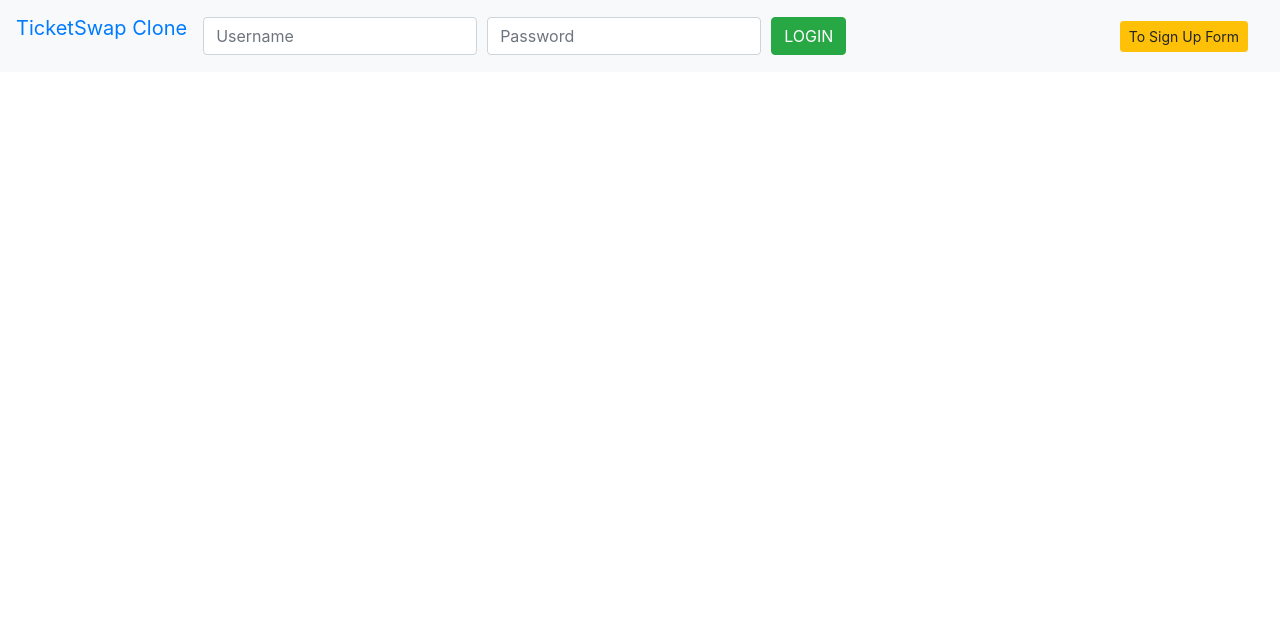
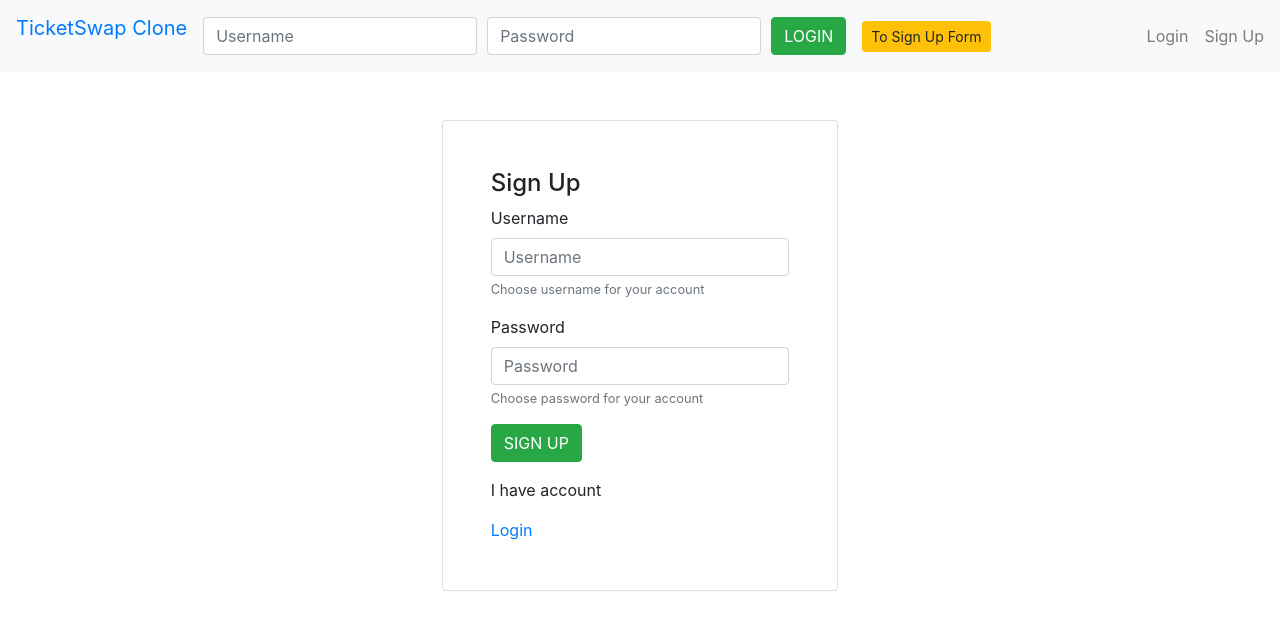
Before and after one commit to jkarelins/cd-final-assignment-client, a React (Create React App) app: page /register in a window 1280 px wide. Shown: the top 630 px of the page. Built offline with nearby package versions, Linux system fonts and the light colour scheme.

Commit message:
different pages for signup and login

```diff
--- a/src/App.jsx
+++ b/src/App.jsx
@@ -7,6 +7,8 @@ import AppContent from "./components/AppContent";
 import CreateEvent from "./components/CreateEvent";
 import UpdateAndShowEvent from "./components/UpdateAndShowEvent";
 import ShowTicket from "./components/ShowTicket";
+import LoginPage from "./components/LoginPage";
+import RegisterPage from "./components/RegisterPage";
 
 class App extends Component {
   render() {
@@ -18,6 +20,8 @@ class App extends Component {
           <Route path="/create-event" exact component={CreateEvent} />
           <Route path="/event/:id" component={UpdateAndShowEvent} />
           <Route path="/ticket/:id" component={ShowTicket} />
+          <Route path="/login" component={LoginPage} />
+          <Route path="/register" component={RegisterPage} />
         </Switch>
       </Provider>
     );
--- a/src/components/AllEvents.jsx
+++ b/src/components/AllEvents.jsx
@@ -16,7 +16,7 @@ class AllEvents extends Component {
   render() {
     if (this.props.events.allEvents) {
       return (
-        <div className="container mt-3">
+        <div className="container mt-3 mb-5">
           <div className="row">
             {this.props.events.allEvents.map((event, id) => (
               <div className="card col-10 col-md-6 col-lg-4 col-xl-4" key={id}>
--- a/src/components/Header.jsx
+++ b/src/components/Header.jsx
@@ -43,19 +43,31 @@ class Header extends Component {
           {this.state.login ? <LoginForm /> : <SignUpForm />}
           {this.state.login ? (
             <button
-              className="btn btn-sm btn-warning ml-auto mr-3"
+              className="btn btn-sm btn-warning mx-3"
               onClick={this.loginToSignUp}
             >
               To Sign Up Form
             </button>
           ) : (
             <button
-              className="btn btn-sm btn-success ml-auto mr-3"
+              className="btn btn-sm btn-success mx-3"
               onClick={this.loginToSignUp}
             >
               To Login Form
             </button>
           )}
+          <ul className="navbar-nav ml-auto flex-row">
+            <li className="nav-item">
+              <Link className="nav-link" to="/login">
+                Login
+              </Link>
+            </li>
+            <li className="nav-item ml-3">
+              <Link className="nav-link" to="/register">
+                Sign Up
+              </Link>
+            </li>
+          </ul>
         </nav>
       );
     }
--- /dev/null
+++ b/src/components/LoginPage.jsx
@@ -0,0 +1,93 @@
+import React, { Component, Fragment } from "react";
+import { connect } from "react-redux";
+import { loginUser } from "../actions/user";
+import { Link } from "react-router-dom";
+
+const initialState = {
+  username: "",
+  password: ""
+};
+
+class LoginForm extends Component {
+  state = initialState;
+
+  login = e => {
+    e.preventDefault();
+    this.props.loginUser(this.state);
+    this.setState(initialState);
+  };
+
+  handleChange = e => {
+    e.preventDefault();
+    this.setState({
+      [e.target.name]: e.target.value
+    });
+  };
+
+  componentDidMount() {
+    if (this.props.user) {
+      this.props.history.push("/");
+    }
+  }
+
+  componentDidUpdate() {
+    if (this.props.user) {
+      this.props.history.push("/");
+    }
+  }
+
+  render() {
+    return (
+      <Fragment>
+        <div className="d-flex flex-row justify-content-center mt-5">
+          <div className="col-10 col-md-8 col-lg-6 col-xl-4">
+            <div className="card p-5">
+              <h4>Login</h4>
+              <form onSubmit={this.login}>
+                <div className="form-group">
+                  <label htmlFor="username">Username</label>
+                  <input
+                    type="text"
+                    name="username"
+                    placeholder="Username"
+                    className="form-control"
+                    value={this.state.username}
+                    onChange={e => this.handleChange(e)}
+                  />
+                </div>
+                <div className="form-group">
+                  <label htmlFor="username">Password</label>
+                  <input
+                    type="password"
+                    name="password"
+                    placeholder="Password"
+                    className="form-control"
+                    value={this.state.password}
+                    onChange={e => this.handleChange(e)}
+                  />
+                </div>
+                <div className="form-group">
+                  <input
+                    type="submit"
+                    value="LOGIN"
+                    className="btn btn-md btn-success"
+                  />
+                </div>
+              </form>
+              <p>I do not have account</p>
+              <Link to="/register">Sign Me Up</Link>
+            </div>
+          </div>
+        </div>
+      </Fragment>
+    );
+  }
+}
+
+function mapStateToProps(state) {
+  return {
+    user: state.userReducer
+  };
+}
+
+export default connect(mapStateToProps, { loginUser })(LoginForm);
--- /dev/null
+++ b/src/components/RegisterPage.jsx
@@ -0,0 +1,87 @@
+import React, { Component, Fragment } from "react";
+import { createUser } from "../actions/user";
+import { connect } from "react-redux";
+import { Link } from "react-router-dom";
+
+const initialState = {
+  username: "",
+  password: ""
+};
+
+class SignUpForm extends Component {
+  state = initialState;
+
+  signUp = e => {
+    e.preventDefault();
+    this.props.createUser(this.state);
+    this.setState(initialState);
+  };
+
+  handleChange = e => {
+    e.preventDefault();
+    this.setState({
+      [e.target.name]: e.target.value
+    });
+  };
+
+  render() {
+    return (
+      <Fragment>
+        <div className="d-flex flex-row justify-content-center mt-5">
+          <div className="col-10 col-md-8 col-lg-6 col-xl-4">
+            <div className="card p-5">
+              <h4>Sign Up</h4>
+              <form onSubmit={this.signUp}>
+                <div className="form-group">
+                  <label htmlFor="username">Username</label>
+                  <input
+                    type="text"
+                    name="username"
+                    placeholder="Username"
+                    className="form-control"
+                    value={this.state.username}
+                    onChange={e => this.handleChange(e)}
+                  />
+                  <small className="form-text text-muted">
+                    Choose username for your account
+                  </small>
+                </div>
+                <div className="form-group">
+                  <label htmlFor="username">Password</label>
+                  <input
+                    type="password"
+                    name="password"
+                    placeholder="Password"
+                    className="form-control"
+                    value={this.state.password}
+                    onChange={e => this.handleChange(e)}
+                  />
+                  <small className="form-text text-muted">
+                    Choose password for your account
+                  </small>
+                </div>
+                <div className="form-group">
+                  <input
+                    type="submit"
+                    value="SIGN UP"
+                    className="btn btn-md btn-success"
+                  />
+                </div>
+              </form>
+              <p>I have account</p>
+              <Link to="/login">Login</Link>
+            </div>
+          </div>
+        </div>
+      </Fragment>
+    );
+  }
+}
+
+function mapStateToProps(state) {
+  return {
+    user: state.userReducer
+  };
+}
+
+export default connect(mapStateToProps, { createUser })(SignUpForm);
```
